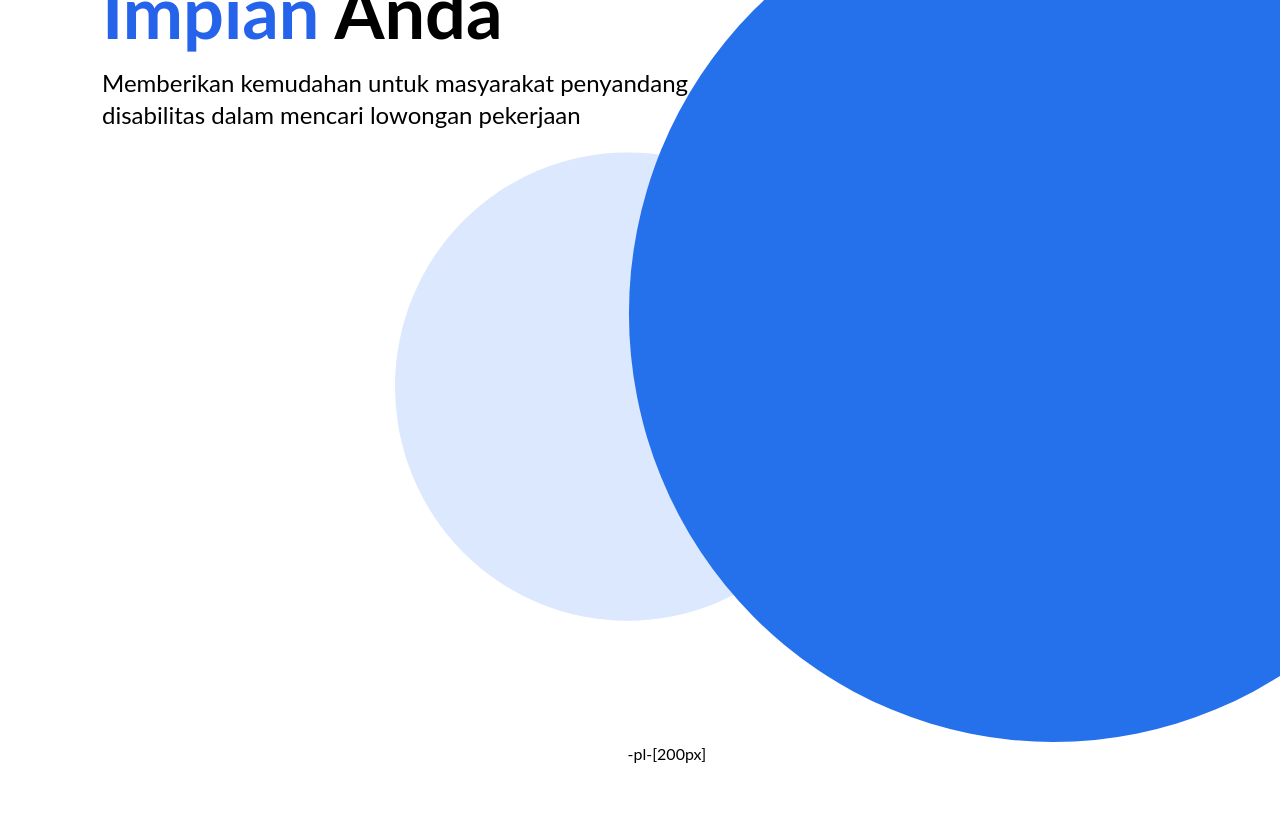
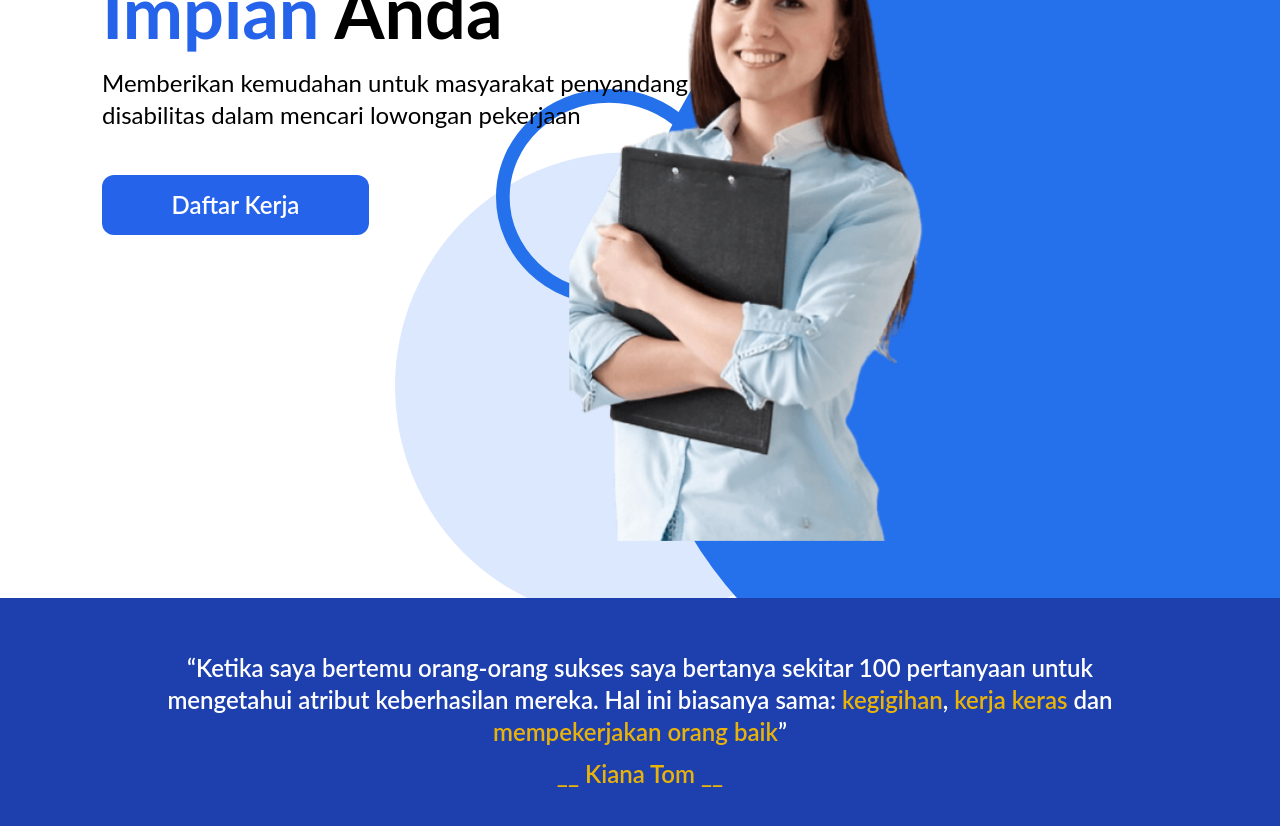
Before and after one commit to RusdyZain/KarirTerbuka, a Next.js app: page /beranda in a window 1280 px wide. Shown: the part 340-1166 px from the top of the page. Before the commit the page ends 1106 px from the top, so only its background shows below. Built offline with nearby package versions, Linux system fonts and the light colour scheme.

Commit message:
refactoring ke-2 hero section

```diff
--- a/src/pages/beranda/index.tsx
+++ b/src/pages/beranda/index.tsx
@@ -1,43 +1,89 @@
 import Header from '@/components/Header';
 import Image from 'next/image';
+
 const Beranda = () => {
   return (
-    <div>
-      <div className="container mx-auto font-lato">
+    <div className='font-lato'>
+      <div className="container mx-auto">
         <Header />
 
-        <section className="pl-[102px] relative ">
-          <div className="flex w-8/12  pt-[86px]">
+        <section className="flex pl-[102px] relative">
+          <div className="flex w-8/12 pt-[86px] relative">
             <div>
-              <p className="font-bold text-7xl py-5 ">
+              <p className="font-bold text-7xl py-5">
                 Cara Mudah Mendapatkan{' '}
                 <span className="text-blue-600">Pekerjaan Impian </span>Anda{' '}
               </p>
-              <p className="text-2xl w-[602.14px] p-x-2.5 p-y-2.5	">
+              <p className="text-2xl w-[602.14px] p-x-2.5 p-y-2.5">
                 Memberikan kemudahan untuk masyarakat penyandang disabilitas
                 dalam mencari lowongan pekerjaan
               </p>
+              <div className="pt-11 pb-[362.91px]">
+                <button
+                  type="button"
+                  className="bg-blue-600 text-white text-2xl font-semibold font-lato p-2 py-3.5 px-8 w-[267px] rounded-xl"
+                >
+                  Daftar Kerja
+                </button>
+              </div>
             </div>
           </div>
-          <div className="sm:hidden md-hidden lg:block absolute w-12/12 h-screen right-0 top-40 ">
+
+          {/* awal gambar */}
+          <div className="absolute h-screen right-0 top-40 -z-20">
             <section className=" ">
               <Image
                 src="/Ellipse-3.svg"
-                alt="Logo Rafflesia"
-                width={652.44}
-                height={657.9}
-                className='-z-1'
+                alt="ellipse"
+                width={652}
+                height={657}
+                className="-z-10"
+              />
+              <Image
+                src="/EllipseOne.svg"
+                alt="ellipse"
+                width={225.9}
+                height={215.66}
+                className="absolute top-0 right-[558.25px] pt-[204.05px] -z-5"
               />
               <Image
                 src="/Ellipse-2.svg"
-                alt="Logo Rafflesia"
+                alt="ellipse"
                 width={464.76}
                 height={468.17}
-                className='absolute top-0 right-[420px] pt-[267px] -z-10'
+                className="absolute top-0 right-[420px] pt-[267px] -z-10"
               />
-            </section>-pl-[200px]
+              <Image
+                src="/hero-img-1.png"
+                alt="ellipse"
+                width={440.87}
+                height={657.9}
+                className="absolute top-0 right-[270.05px] "
+              />
+            </section>
           </div>
+          {/* akhir gambar */}
         </section>
+
+        {/* awal quotes */}
+        <div className="container bg-blue-800 max-w-full pb-0 h-[252.51px] text-2xl font-lato font-semibold text-center py-11  px-40">
+          <p className="  text-white pt-2.5">
+            “Ketika saya bertemu orang-orang sukses saya bertanya sekitar 100
+            pertanyaan untuk mengetahui atribut keberhasilan mereka. Hal ini
+            biasanya sama:{' '}
+            <span className=" font-semibold text-yellow-500">kegigihan</span>,
+            <span className=" font-semibold text-yellow-500"> kerja keras</span>{' '}
+            dan{' '}
+            <span className=" font-semibold text-yellow-500">
+              mempekerjakan orang baik
+            </span>
+            ”
+          </p>
+          <p className=" font-semibold text-yellow-500 pt-2.5 pb-[45.47px]">
+            __ Kiana Tom __
+          </p>
+        </div>
+        {/* akhir quotes */}
       </div>
     </div>
   );
```
